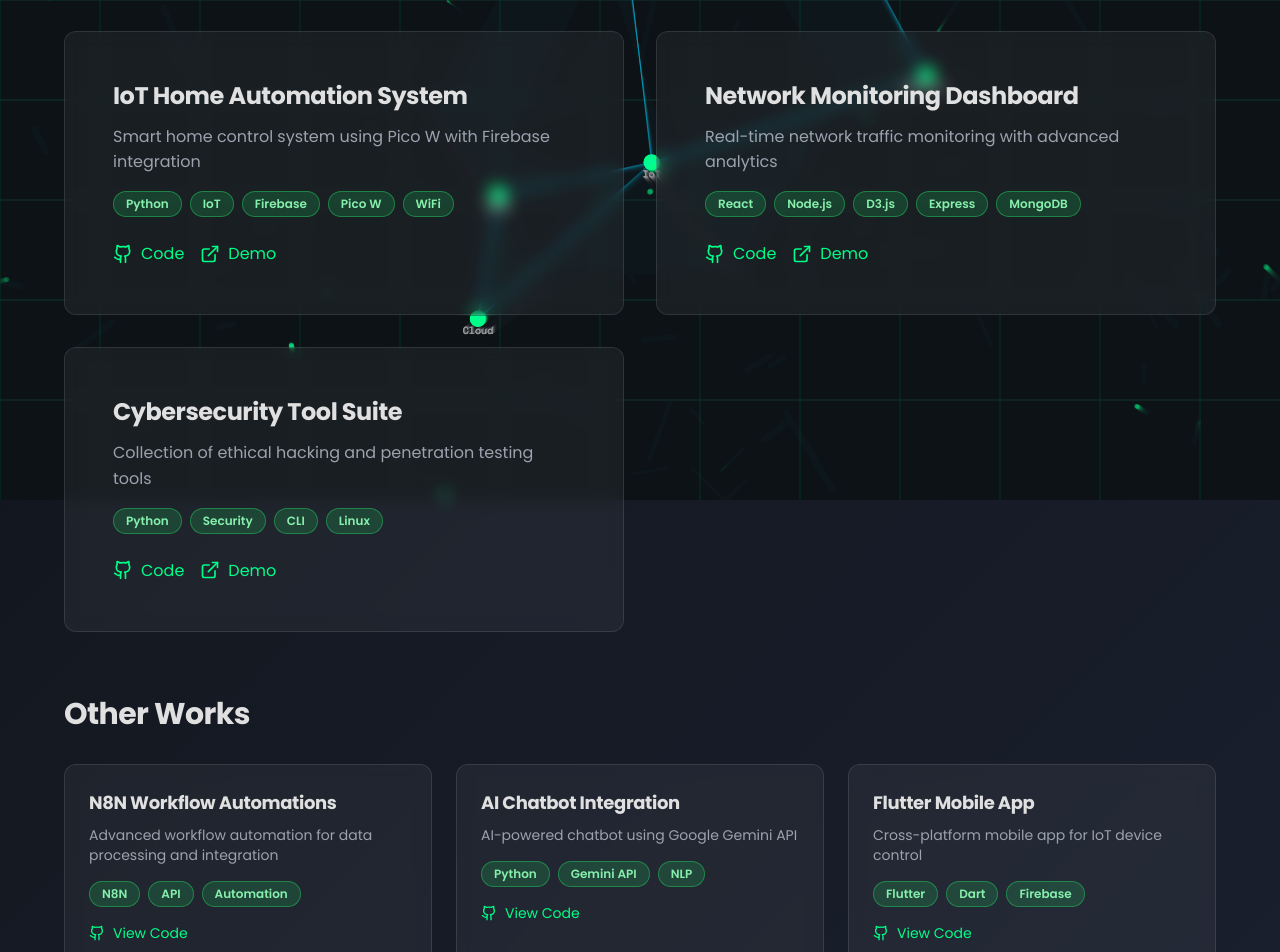
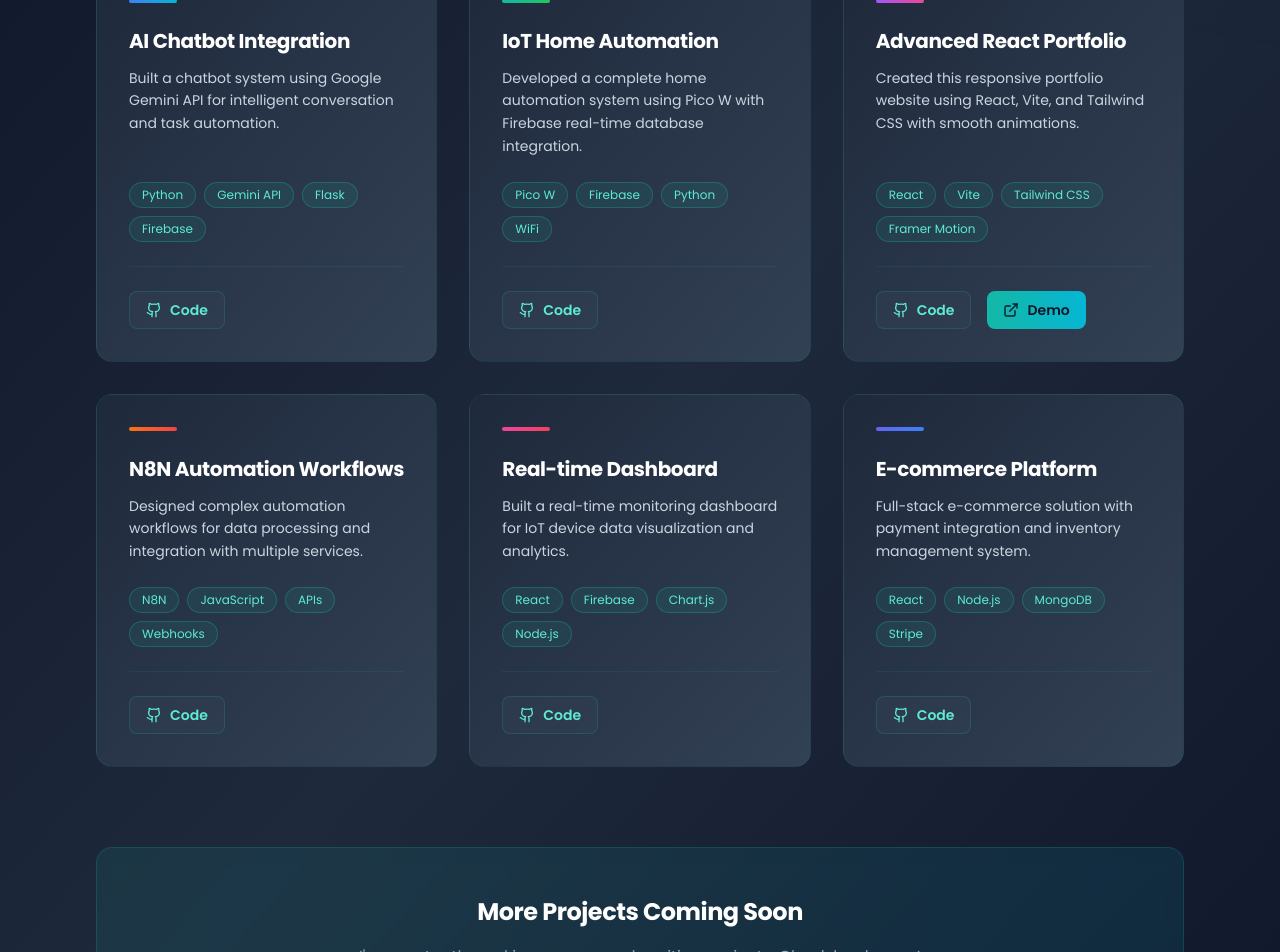
Before and after one commit to Jernish-FDO/Practise, a React (Vite) app: page /projects in a window 1280 px wide. Shown: the part 300-1252 px from the top of the page. Built offline with nearby package versions, Linux system fonts and the light colour scheme.

Commit message:
🎨 Redesign Projects.jsx - Professional project showcase with cards

```diff
--- a/src/pages/Projects.jsx
+++ b/src/pages/Projects.jsx
@@ -1,182 +1,198 @@
-import { motion } from 'framer-motion'
-import { ExternalLink, Github } from 'lucide-react'
+import { motion } from 'framer-motion';
+import { ExternalLink, Github } from 'lucide-react';
 
 const Projects = () => {
+  const projects = [
+    {
+      title: 'AI Chatbot Integration',
+      description: 'Built a chatbot system using Google Gemini API for intelligent conversation and task automation.',
+      technologies: ['Python', 'Gemini API', 'Flask', 'Firebase'],
+      github: 'https://github.com/Jernish-FDO',
+      demo: '#',
+      gradient: 'from-blue-500 to-cyan-500',
+    },
+    {
+      title: 'IoT Home Automation',
+      description: 'Developed a complete home automation system using Pico W with Firebase real-time database integration.',
+      technologies: ['Pico W', 'Firebase', 'Python', 'WiFi'],
+      github: 'https://github.com/Jernish-FDO',
+      demo: '#',
+      gradient: 'from-teal-500 to-green-500',
+    },
+    {
+      title: 'Advanced React Portfolio',
+      description: 'Created this responsive portfolio website using React, Vite, and Tailwind CSS with smooth animations.',
+      technologies: ['React', 'Vite', 'Tailwind CSS', 'Framer Motion'],
+      github: 'https://github.com/Jernish-FDO/Practise',
+      demo: 'https://amala-jernish.vercel.app',
+      gradient: 'from-purple-500 to-pink-500',
+    },
+    {
+      title: 'N8N Automation Workflows',
+      description: 'Designed complex automation workflows for data processing and integration with multiple services.',
+      technologies: ['N8N', 'JavaScript', 'APIs', 'Webhooks'],
+      github: 'https://github.com/Jernish-FDO',
+      demo: '#',
+      gradient: 'from-orange-500 to-red-500',
+    },
+    {
+      title: 'Real-time Dashboard',
+      description: 'Built a real-time monitoring dashboard for IoT device data visualization and analytics.',
+      technologies: ['React', 'Firebase', 'Chart.js', 'Node.js'],
+      github: 'https://github.com/Jernish-FDO',
+      demo: '#',
+      gradient: 'from-pink-500 to-rose-500',
+    },
+    {
+      title: 'E-commerce Platform',
+      description: 'Full-stack e-commerce solution with payment integration and inventory management system.',
+      technologies: ['React', 'Node.js', 'MongoDB', 'Stripe'],
+      github: 'https://github.com/Jernish-FDO',
+      demo: '#',
+      gradient: 'from-indigo-500 to-blue-500',
+    },
+  ];
+
   const containerVariants = {
     hidden: { opacity: 0 },
     visible: {
       opacity: 1,
-      transition: { staggerChildren: 0.2, delayChildren: 0.2 },
+      transition: {
+        staggerChildren: 0.1,
+        delayChildren: 0.2,
       },
-  }
+    },
+  };
 
   const itemVariants = {
     hidden: { opacity: 0, y: 20 },
-    visible: { opacity: 1, y: 0 },
-  }
-
-  const projects = [
-    {
-      title: 'IoT Home Automation System',
-      desc: 'Smart home control system using Pico W with Firebase integration',
-      tech: ['Python', 'IoT', 'Firebase', 'Pico W', 'WiFi'],
-      github: 'https://github.com/Jernish-FDO/IoT-Home-Automation',
-      live: '#',
-      featured: true,
+    visible: {
+      opacity: 1,
+      y: 0,
+      transition: { duration: 0.6, ease: 'easeOut' },
     },
-    {
-      title: 'Network Monitoring Dashboard',
-      desc: 'Real-time network traffic monitoring with advanced analytics',
-      tech: ['React', 'Node.js', 'D3.js', 'Express', 'MongoDB'],
-      github: 'https://github.com/Jernish-FDO/Network-Monitor',
-      live: '#',
-      featured: true,
-    },
-    {
-      title: 'Cybersecurity Tool Suite',
-      desc: 'Collection of ethical hacking and penetration testing tools',
-      tech: ['Python', 'Security', 'CLI', 'Linux'],
-      github: 'https://github.com/Jernish-FDO/CyberSuite',
-      live: '#',
-      featured: true,
-    },
-    {
-      title: 'N8N Workflow Automations',
-      desc: 'Advanced workflow automation for data processing and integration',
-      tech: ['N8N', 'API', 'Automation', 'Integration'],
-      github: '#',
-      live: '#',
-      featured: false,
-    },
-    {
-      title: 'AI Chatbot Integration',
-      desc: 'AI-powered chatbot using Google Gemini API',
-      tech: ['Python', 'Gemini API', 'NLP', 'Flask'],
-      github: 'https://github.com/Jernish-FDO/AI-Chatbot',
-      live: '#',
-      featured: false,
-    },
-    {
-      title: 'Flutter Mobile App',
-      desc: 'Cross-platform mobile app for IoT device control',
-      tech: ['Flutter', 'Dart', 'Firebase', 'Mobile'],
-      github: 'https://github.com/Jernish-FDO/Flutter-IoT-App',
-      live: '#',
-      featured: false,
-    },
-  ]
+  };
 
   return (
-    <div className="min-h-screen pt-24 pb-16 px-4 sm:px-6 lg:px-8">
-      <div className="max-w-6xl mx-auto">
+    <div className="min-h-screen bg-gradient-to-br from-slate-900 via-slate-800 to-slate-900 text-white">
+      {/* Background Elements */}
+      <div className="fixed inset-0 overflow-hidden pointer-events-none">
+        <motion.div
+          className="absolute -top-40 -right-40 w-80 h-80 bg-teal-500 rounded-full mix-blend-multiply filter blur-3xl opacity-10"
+          animate={{ y: [0, 40, 0], x: [0, 40, 0] }}
+          transition={{ duration: 8, repeat: Infinity }}
+        />
+      </div>
+
+      <div className="relative z-10 max-w-6xl mx-auto px-4 sm:px-6 lg:px-8 py-20">
+        {/* Header */}
+        <motion.div
+          initial={{ opacity: 0, y: 20 }}
+          whileInView={{ opacity: 1, y: 0 }}
+          transition={{ duration: 0.6 }}
+          className="mb-16"
+        >
+          <h1 className="text-4xl sm:text-5xl font-bold mb-4 bg-gradient-to-r from-teal-300 to-cyan-300 bg-clip-text text-transparent">
+            My Projects
+          </h1>
+          <div className="w-16 h-1 bg-gradient-to-r from-teal-500 to-cyan-500 rounded-full"></div>
+          <p className="text-slate-400 mt-4 text-lg">Explore my latest work and contributions</p>
+        </motion.div>
+
+        {/* Projects Grid */}
         <motion.div
           variants={containerVariants}
           initial="hidden"
-          animate="visible"
+          whileInView="visible"
+          viewport={{ once: true }}
+          className="grid md:grid-cols-2 lg:grid-cols-3 gap-8"
         >
-          {/* Header */}
-          <motion.div variants={itemVariants} className="mb-12">
-            <h1 className="text-5xl font-bold text-primary mb-4">Projects</h1>
-            <p className="text-gray-400 text-lg">
-              A showcase of my recent work and contributions
-            </p>
-            <div className="separator mt-4"></div>
-          </motion.div>
+          {projects.map((project, index) => (
+            <motion.div
+              key={index}
+              variants={itemVariants}
+              className="group h-full"
+            >
+              <div className="bg-gradient-to-br from-slate-800 to-slate-700 border border-teal-500/10 rounded-2xl p-8 h-full flex flex-col hover:border-teal-500/50 transition-all duration-300 hover:shadow-xl hover:shadow-teal-500/20 hover:scale-105 transform">
+                {/* Gradient Header */}
+                <div className={`h-1 w-12 bg-gradient-to-r ${project.gradient} rounded-full mb-6 group-hover:w-full transition-all duration-300`}></div>
 
-          {/* Featured Projects */}
-          <motion.div variants={itemVariants} className="mb-16">
-            <h2 className="text-3xl font-bold text-primary mb-8">Featured</h2>
-            <div className="grid md:grid-cols-2 gap-8">
-              {projects
-                .filter((p) => p.featured)
-                .map((project, i) => (
-                  <motion.div
-                    key={i}
-                    whileHover={{ scale: 1.02, y: -5 }}
-                    className="card group overflow-hidden"
-                  >
-                    <div className="absolute inset-0 bg-gradient-to-r from-primary/0 to-accent/0 group-hover:from-primary/10 group-hover:to-accent/10 transition-all duration-300"></div>
-                    <div className="relative z-10 p-6">
-                      <h3 className="text-2xl font-bold text-primary mb-3">
+                {/* Title */}
+                <h3 className="text-xl font-bold mb-3 text-white group-hover:text-teal-300 transition-colors">
                   {project.title}
                 </h3>
-                      <p className="text-gray-400 mb-4">{project.desc}</p>
-                      <div className="flex flex-wrap gap-2 mb-6">
-                        {project.tech.map((tech, idx) => (
+
+                {/* Description */}
+                <p className="text-slate-300 text-sm mb-6 flex-grow leading-relaxed">
+                  {project.description}
+                </p>
+
+                {/* Technologies */}
+                <div className="mb-6">
+                  <div className="flex flex-wrap gap-2">
+                    {project.technologies.map((tech, idx) => (
                       <span
                         key={idx}
-                            className="badge text-xs bg-accent/20 text-accent border-accent/50"
+                        className="px-3 py-1 bg-teal-500/10 border border-teal-500/30 rounded-full text-xs text-teal-300 hover:bg-teal-500/20 transition-colors"
                       >
                         {tech}
                       </span>
                     ))}
                   </div>
-                      <div className="flex gap-4">
+                </div>
+
+                {/* Links */}
+                <div className="flex gap-4 pt-6 border-t border-teal-500/10">
                   <a
                     href={project.github}
                     target="_blank"
                     rel="noopener noreferrer"
-                          className="inline-flex items-center gap-2 text-primary hover:text-accent transition-colors group"
+                    className="flex items-center gap-2 px-4 py-2 bg-slate-700/50 hover:bg-teal-500/20 border border-teal-500/20 hover:border-teal-500 rounded-lg text-sm font-semibold text-teal-300 transition-all duration-300"
                   >
-                          <Github className="w-5 h-5" />
+                    <Github size={16} />
                     Code
                   </a>
+                  {project.demo !== '#' && (
                     <a
-                          href={project.live}
+                      href={project.demo}
                       target="_blank"
                       rel="noopener noreferrer"
-                          className="inline-flex items-center gap-2 text-accent hover:text-primary transition-colors"
+                      className="flex items-center gap-2 px-4 py-2 bg-gradient-to-r from-teal-500 to-cyan-500 hover:shadow-lg hover:shadow-teal-500/50 rounded-lg text-sm font-semibold text-slate-900 transition-all duration-300"
                     >
-                          <ExternalLink className="w-5 h-5" />
+                      <ExternalLink size={16} />
                       Demo
                     </a>
+                  )}
                 </div>
               </div>
             </motion.div>
           ))}
-            </div>
         </motion.div>
 
-          {/* Other Projects */}
-          <motion.div variants={itemVariants}>
-            <h2 className="text-3xl font-bold text-primary mb-8">Other Works</h2>
-            <div className="grid md:grid-cols-2 lg:grid-cols-3 gap-6">
-              {projects
-                .filter((p) => !p.featured)
-                .map((project, i) => (
+        {/* CTA Section */}
         <motion.div
-                    key={i}
-                    whileHover={{ scale: 1.05 }}
-                    className="card p-6"
+          initial={{ opacity: 0, y: 20 }}
+          whileInView={{ opacity: 1, y: 0 }}
+          transition={{ duration: 0.6, delay: 0.3 }}
+          className="mt-20 text-center"
         >
-                    <h3 className="text-lg font-bold text-primary mb-2">
-                      {project.title}
-                    </h3>
-                    <p className="text-gray-400 text-sm mb-4">{project.desc}</p>
-                    <div className="flex flex-wrap gap-2 mb-4">
-                      {project.tech.slice(0, 3).map((tech, idx) => (
-                        <span key={idx} className="badge text-xs">
-                          {tech}
-                        </span>
-                      ))}
-                    </div>
+          <div className="bg-gradient-to-r from-teal-500/10 to-cyan-500/10 border border-teal-500/20 rounded-2xl p-12 backdrop-blur">
+            <h2 className="text-2xl font-bold mb-4">More Projects Coming Soon</h2>
+            <p className="text-slate-400 mb-6">I'm constantly working on new and exciting projects. Check back soon!</p>
             <a
-                      href={project.github}
+              href="https://github.com/Jernish-FDO"
               target="_blank"
               rel="noopener noreferrer"
-                      className="inline-flex items-center gap-2 text-sm text-primary hover:text-accent transition-colors"
+              className="inline-flex items-center gap-2 px-6 py-3 bg-gradient-to-r from-teal-500 to-cyan-500 text-slate-900 font-bold rounded-lg hover:shadow-lg hover:shadow-teal-500/50 transition-all duration-300 hover:scale-105"
             >
-                      <Github className="w-4 h-4" />
-                      View Code
+              <Github size={20} />
+              Visit GitHub
             </a>
-                  </motion.div>
-                ))}
           </div>
-          </motion.div>
         </motion.div>
       </div>
     </div>
-  )
-}
+  );
+};
 
-export default Projects
+export default Projects;
```
Lines whose indentation alone changed are shown as unchanged.
